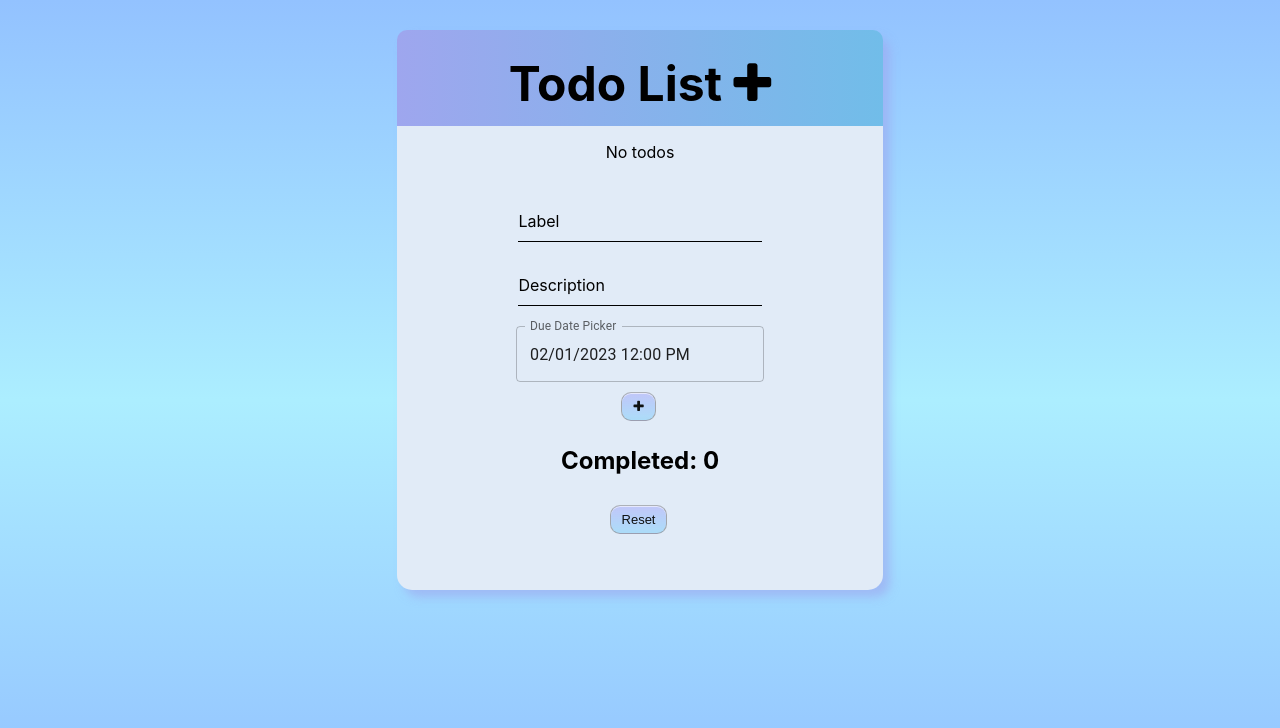
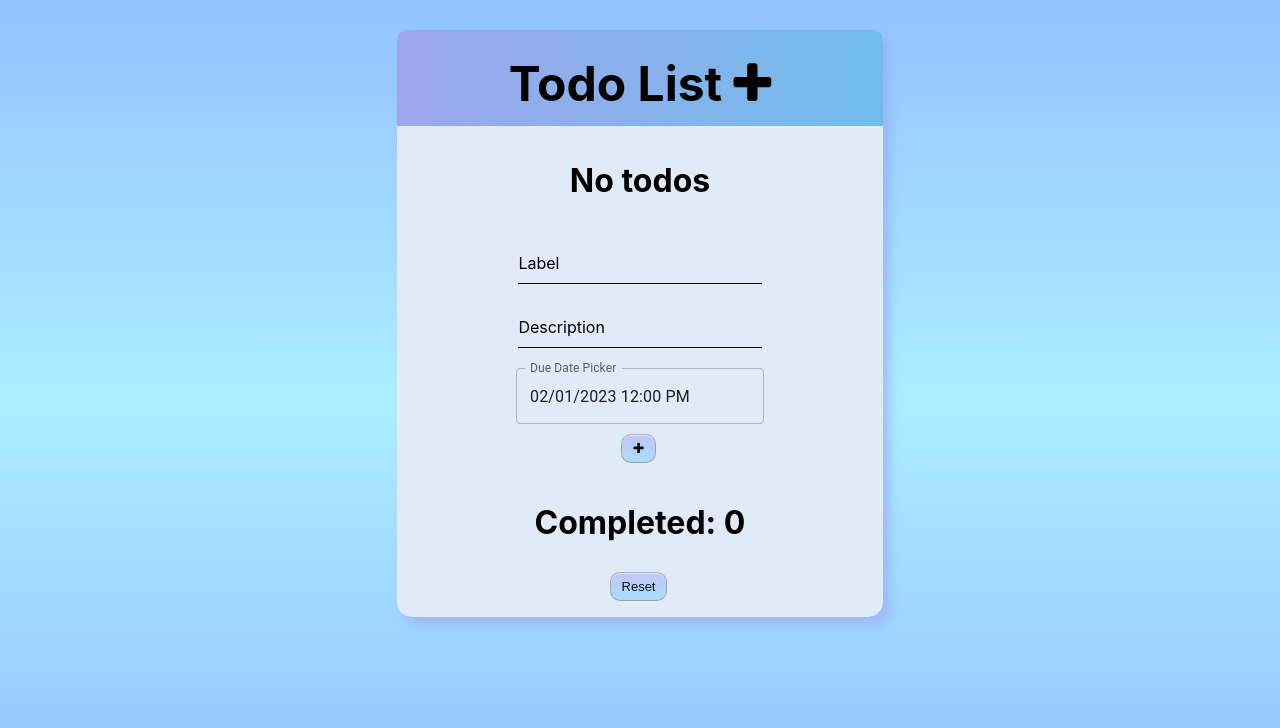
Before and after one commit to williamkemeny/todoList, a React (Create React App) app: page / in a window 1280 px wide. Shown: the top 728 px of the page. Built offline with nearby package versions, Linux system fonts and the light colour scheme.

Commit message:
Changed styling

```diff
--- a/src/components/Count.js
+++ b/src/components/Count.js
@@ -3,6 +3,7 @@ import { useDispatch, useSelector } from "react-redux";
 import { countZero } from "../actions";
 import { BottomOfApp } from "./style/BottomOfApp.styled";
 import { Button1 } from "./style/Button1.styled";
+import { ImportantText } from "./style/ImportantText.styled";
 
 const Count = () => {
   const dispatch = useDispatch();
@@ -13,7 +14,7 @@ const Count = () => {
   const handleClick = () => dispatch(countZero());
   return (
     <BottomOfApp>
-      <h2>Completed: {count}</h2>
+      <ImportantText>Completed: {count}</ImportantText>
       <Button1 onClick={handleClick}>Reset</Button1>
     </BottomOfApp>
   );
--- a/src/components/Todos.js
+++ b/src/components/Todos.js
@@ -3,6 +3,7 @@ import { useSelector } from "react-redux";
 import TodoEdit from "./TodoEdit.js";
 import { List } from "./style/List.styled";
 import { UnorderedList } from "./style/UnorderedList.styled";
+import { ImportantText } from "./style/ImportantText.styled";
 
 const Todos = () => {
   const todos = useSelector((state) => state.todos);
@@ -11,7 +12,7 @@ const Todos = () => {
   }, [todos]);
 
   if (!todos || !todos.length) {
-    return <p>No todos</p>;
+    return <ImportantText>No todos</ImportantText>;
   }
   return (
     <UnorderedList>
--- /dev/null
+++ b/src/components/style/ImportantText.styled.js
@@ -0,0 +1,6 @@
+import styled from "styled-components";
+export const ImportantText = styled.p`
+  margin: 35px 0px 20px 0px;
+  font-size: 2em;
+  font-weight: bold;
+`;
```
